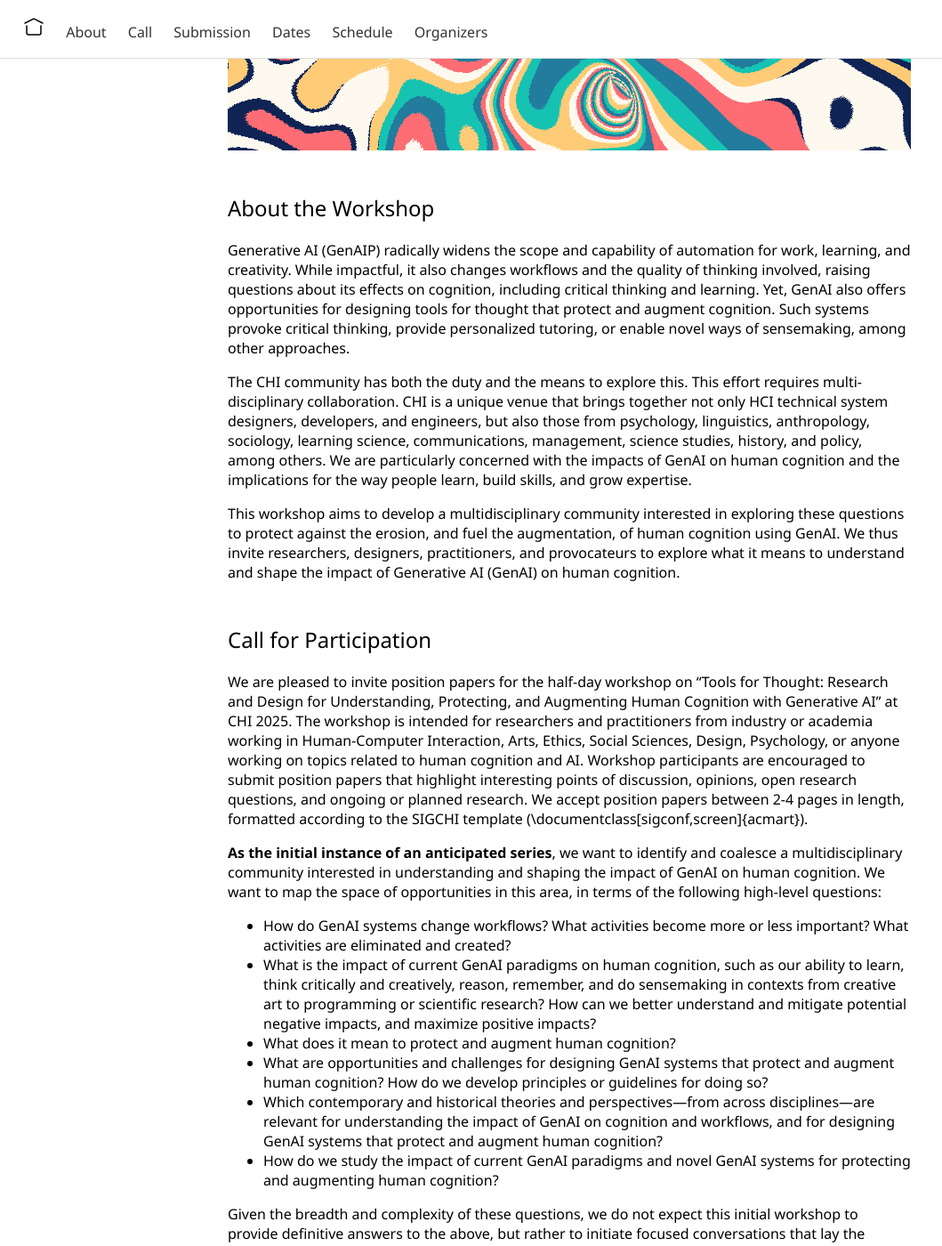
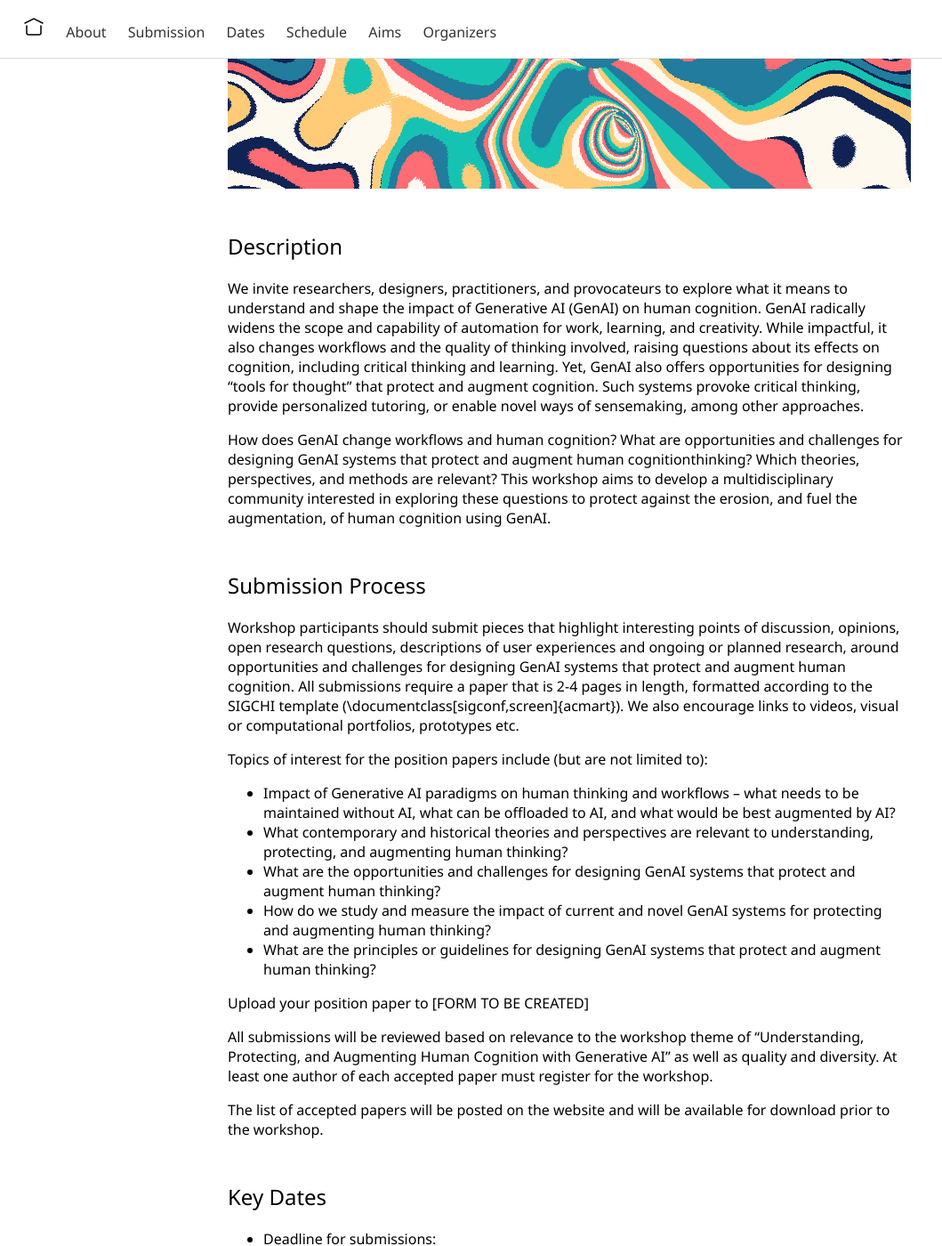
Before and after one commit to ai-tools-for-thought/workshop, a Jekyll site: the page built from index.md, in a window 1280 px wide and 1400 px high, scrolled down 333 px. Shown: the whole window at 89% size, without its empty margins (0-1059 px from the left). Built offline with Jekyll 4.4.1, drawn with Linux system fonts in a browser that asks for light colours; some of the changed text lies outside the part shown.

Commit message:
Updating content based on changes in Word document for text

```diff
--- a/_layouts/default.html
+++ b/_layouts/default.html
@@ -14,10 +14,10 @@
       <ul>
         <li><a href="#home"><img src="{{ '/assets/images/home.svg' | relative_url }}" alt="Home"></a></li>
         <li><a href="#about">About</a></li>
-        <li><a href="#call">Call</a></li>
         <li><a href="#submission">Submission</a></li>
         <li><a href="#dates">Dates</a></li>
-        <li><a href="#schedule">Schedule</a></li>
+        <li><a href="#program">Schedule</a></li>
+        <li><a href="#aims">Aims</a></li>
         <li><a href="#organizers">Organizers</a></li>
       </ul>
     </nav>
--- a/index.md
+++ b/index.md
@@ -4,46 +4,42 @@
 banner_image: "/assets/images/banner.png"
 ---
 
-# CHI 2025 Workshop on Tools for Thought {#home}
+# Tools for Thought: Call for Participation in a CHI2025 Workshop {#home}
 
 _Research and Design for Understanding, Protecting, and Augmenting Human Cognition with Generative AI_
 
-<div class="banner">
+<div class="banner">f
     <img src="{{ '/assets/images/banner.png' | relative_url }}" alt="Workshop Banner">
 </div>
 
-## About the Workshop {#about}
+## Description {#about}
 
-Generative AI (GenAIP) radically widens the scope and capability of automation for work, learning, and creativity. While impactful, it also changes workflows and the quality of thinking involved, raising questions about its effects on cognition, including critical thinking and learning.
-Yet, GenAI also offers opportunities for designing tools for thought that protect and augment cognition. Such systems provoke critical thinking, provide personalized tutoring, or enable novel ways of sensemaking, among other approaches.
+We invite researchers, designers, practitioners, and provocateurs to explore what it means to understand and shape the impact of Generative AI (GenAI) on human cognition. GenAI radically widens the scope and capability of automation for work, learning, and creativity. While impactful, it also changes workflows and the quality of thinking involved, raising questions about its effects on cognition, including critical thinking and learning. Yet, GenAI also offers opportunities for designing “tools for thought” that protect and augment cognition. Such systems provoke critical thinking, provide personalized tutoring, or enable novel ways of sensemaking, among other approaches.
 
-The CHI community has both the duty and the means to explore this. This effort requires multi-disciplinary collaboration. CHI is a unique venue that brings together not only HCI technical system designers, developers, and engineers, but also those from psychology, linguistics, anthropology, sociology, learning science, communications, management, science studies, history, and policy, among others. We are particularly concerned with the impacts of GenAI on human cognition and the implications for the way people learn, build skills, and grow expertise.
 
-This workshop aims to develop a multidisciplinary community interested in exploring these questions to protect against the erosion, and fuel the augmentation, of human cognition using GenAI. We thus invite researchers, designers, practitioners, and provocateurs to explore what it means to understand and shape the impact of Generative AI (GenAI) on human cognition.
 
-## Call for Participation {#call}
+How does GenAI change workflows and human cognition? What are opportunities and challenges for designing GenAI systems that protect and augment human cognitionthinking? Which theories, perspectives, and methods are relevant? This workshop aims to develop a multidisciplinary community interested in exploring these questions to protect against the erosion, and fuel the augmentation, of human cognition using GenAI.
 
-We are pleased to invite position papers for the half-day workshop on "Tools for Thought: Research and Design for Understanding, Protecting, and Augmenting Human Cognition with Generative AI" at CHI 2025.
-The workshop is intended for researchers and practitioners from industry or academia working in Human-Computer Interaction, Arts, Ethics, Social Sciences, Design, Psychology, or anyone working on topics related to human cognition and AI.
-Workshop participants are encouraged to submit position papers that highlight interesting points of discussion, opinions, open research questions, and ongoing or planned research. We accept position papers between 2-4 pages in length, formatted according to the SIGCHI template (\documentclass[sigconf,screen]{acmart}).
+## Submission Process {#submission}
 
-**As the initial instance of an anticipated series**, we want to identify and coalesce a multidisciplinary community interested in understanding and shaping the impact of GenAI on human cognition. We want to map the space of opportunities in this area, in terms of the following high-level questions:
+Workshop participants should submit pieces that highlight interesting points of discussion, opinions, open research questions, descriptions of user experiences and ongoing or planned research, around opportunities and challenges for designing GenAI systems that protect and augment human cognition.  All submissions require a paper that is 2-4 pages in length, formatted according to the SIGCHI template (\documentclass[sigconf,screen]{acmart}). We also encourage links to videos, visual or computational portfolios, prototypes etc.
 
-- How do GenAI systems change workflows? What activities become more or less important? What activities are eliminated and created?
-- What is the impact of current GenAI paradigms on human cognition, such as our ability to learn, think critically and creatively, reason, remember, and do sensemaking in contexts from creative art to programming or scientific research? How can we better understand and mitigate potential negative impacts, and maximize positive impacts?
-- What does it mean to protect and augment human cognition?
-- What are opportunities and challenges for designing GenAI systems that protect and augment human cognition? How do we develop principles or guidelines for doing so?
-- Which contemporary and historical theories and perspectives—from across disciplines—are relevant for understanding the impact of GenAI on cognition and workflows, and for designing GenAI systems that protect and augment human cognition?
-- How do we study the impact of current GenAI paradigms and novel GenAI systems for protecting and augmenting human cognition?
+Topics of interest for the position papers include (but are not limited to):
 
-Given the breadth and complexity of these questions, we do not expect this initial workshop to provide definitive answers to the above, but rather to initiate focused conversations that lay the groundwork for addressing these questions as a community.
+- Impact of Generative AI paradigms on human thinking and workflows – what needs to be maintained without AI, what can be offloaded to AI, and what would be best augmented by AI?
+- What contemporary and historical theories and perspectives are relevant to understanding, protecting, and augmenting human thinking?
+- What are the opportunities and challenges for designing GenAI systems that protect and augment human thinking?
+- How do we study and measure the impact of current and novel GenAI systems for protecting and augmenting human thinking?
+- What are the principles or guidelines for designing GenAI systems that protect and augment human thinking?
 
-### Submission Process {#submission}
 
-1. Submission material should be sent to <lev.tankelevitch@microsoft.com>
-2. Please also submit a personal statement of up to 600 words describing your relevant background, motivation for attending, and specific areas of interest. This will be considered holistically with the submitted work. [Link to form]
+Upload your position paper to [FORM TO BE CREATED]
 
-All submissions will be reviewed based on relevance to the conference theme - "Understanding, Protecting, and Augmenting Human Cognition with Generative AI" as well as quality and diversity. At least one author of each accepted paper must register for the workshop.
+
+
+All submissions will be reviewed based on relevance to the workshop theme of "Understanding, Protecting, and Augmenting Human Cognition with Generative AI" as well as quality and diversity. At least one author of each accepted paper must register for the workshop.
+
+
 
 The list of accepted papers will be posted on the website and will be available for download prior to the workshop.
 
@@ -70,4 +66,38 @@
 | 15:45 - 17:00 | Co-ideation session: Mapping Opportunities                               |
 | 17:00 - 17:30 | Next steps and closing                                                   |
 
+## Workshop Aims {#aims}
+
+With GenAI's rapid real-world adoption and the proliferation of GenAI-driven systems, now is the time to initiate a dedicated effort in understanding what this means for human cognition, and how we can shape this technology for our wide-ranging benefit. The CHI community has both the duty and the means to explore this. This effort requires multi-disciplinary collaboration. CHI is a unique venue that brings together not only HCI technical system designers, developers, and engineers, but also those from psychology, linguistics, anthropology, sociology, learning science, communications, management, science studies, history, and policy, among others. Similar efforts have arisen in the past, with areas such as Explainable AI and Responsible AI developing strong communities of interest and numerous resources.
+
+
+
+Cognitive concepts have been alluded to in these contexts, but have not been their core focus—in contrast, our effort is distinctly concerned with the impacts of GenAI on human cognition and the implications for the way people learn, build skills, and grow expertise. Thus, this workshop has two aims:
+
+
+
+As the initial instance of an anticipated series, we want to identify and coalesce a multidisciplinary community interested in understanding and shaping the impact of GenAI on human cognition. We want to map the space of opportunities in this area, in terms of the following high-level questions:
+
+
+
+- How do GenAI systems change workflows? What activities become more or less important? What activities are eliminated and created?
+
+- What is the impact of current GenAI paradigms on human cognition, such as our ability to learn, think critically and creatively, reason, remember, and do sensemaking in contexts from creative art to programming or scientific research? How can we better understand and mitigate potential negative impacts, and maximize positive impacts?
+
+- What does it mean to protect and augment human cognition?
+
+- What are opportunities and challenges for designing GenAI systems that protect and augment human cognition? How do we develop principles or guidelines for doing so?
+
+- Which contemporary and historical theories and perspectives—from across disciplines—are relevant for understanding the impact of GenAI on cognition and workflows, and for designing GenAI systems that protect and augment human cognition?
+
+- How do we study the impact of current GenAI paradigms and novel GenAI systems for protecting and augmenting human cognition?
+
+
+
+Given the breadth and complexity of these questions, we do not expect this initial workshop to provide definitive answers to the above, but rather to initiate focused conversations that lay the groundwork for addressing these questions as a community.
+
+
+
+An underlying aim of this workshop and its community is to strengthen the link between understanding the impact of GenAI on cognition and designing new systems that protect and augment cognition. For example, exploring foundational theories and approaches to studying impact from across relevant disciplines is not only useful for its own sake, but will provide principled grounds for designing novel GenAI systems and evaluating their afforded experiences and effectiveness. The connection between descriptive theories and prescriptive design is illustrated in recent studies on AI-enabled tutoring systems, which examine the impact of current GenAI systems on learning, harness pedagogical principles to inform the design of new systems, and conduct comparative evaluations. There are similar opportunities for designing GenAI systems that support critical thinking or sensemaking in knowledge work. CHI's multidisciplinary community, its focus on contextual understanding of technologies, and its strength in designing real-world systems, therefore make it the ideal venue for this workshop.
+
 ## Organizers {#organizers}
```
Also changed, not shown: other parts of index.md (+1 -1 lines), README.md.
